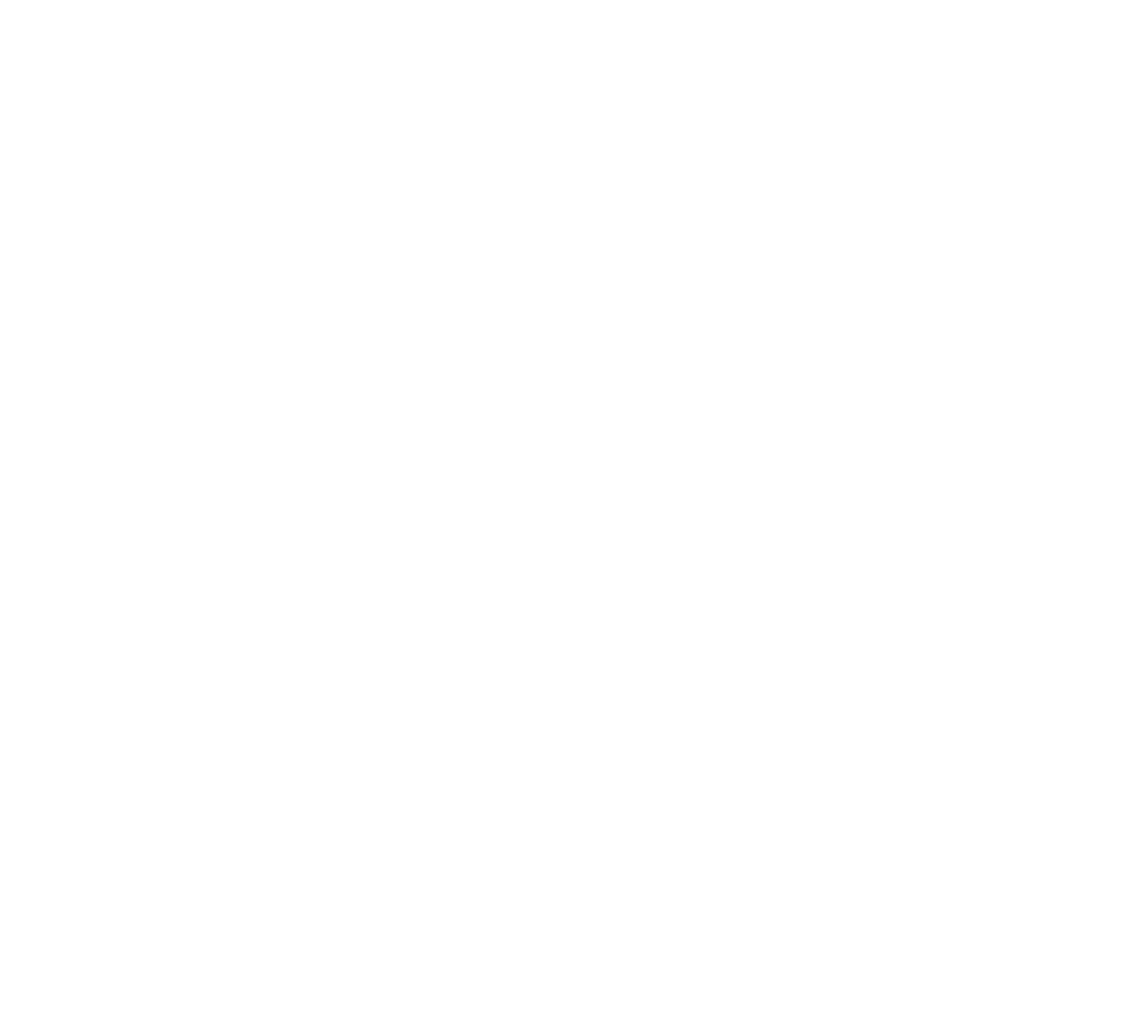
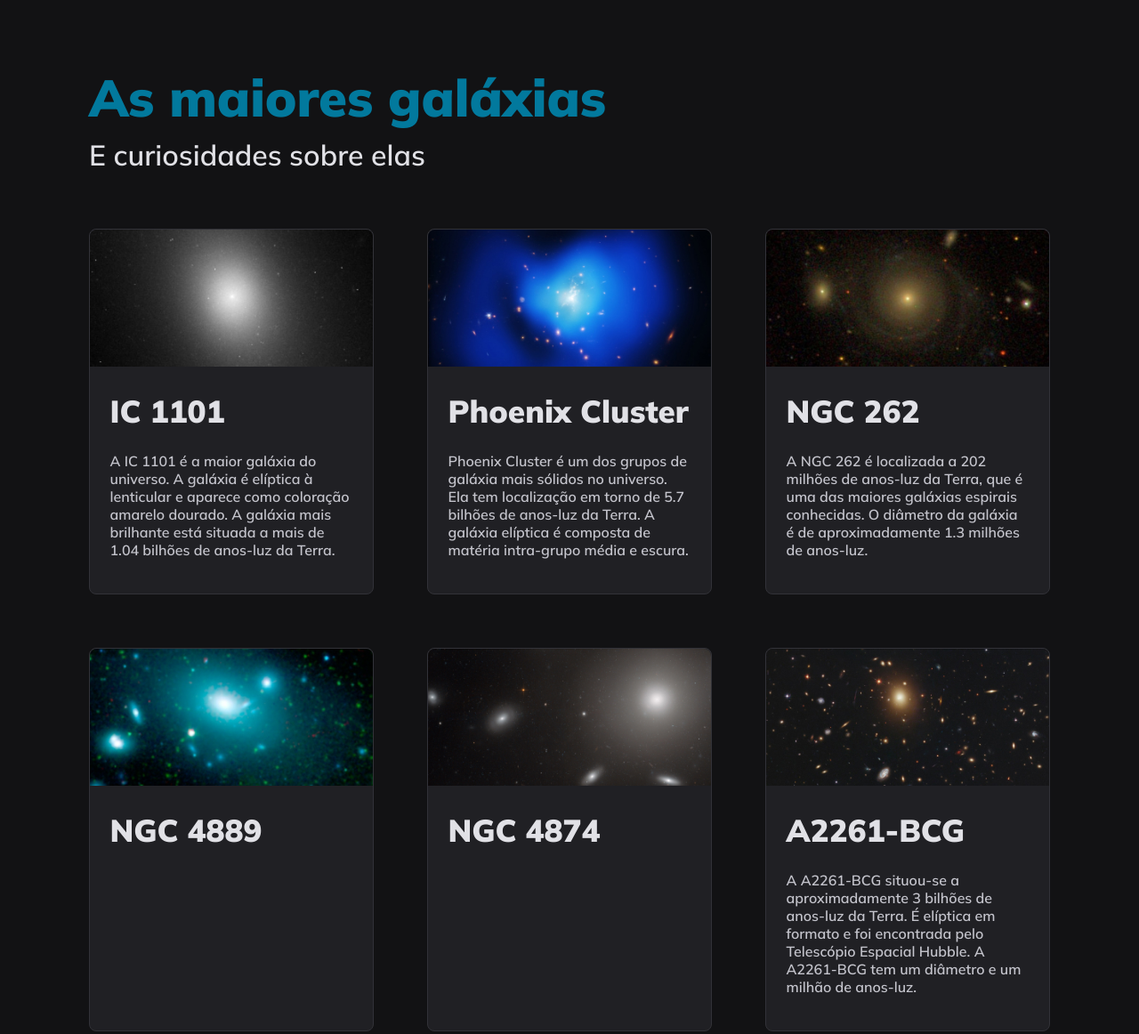
Before and after one commit to fernandoalvesrufino/galaxies, a plain HTML site: page index.html in a window 1280 px wide. Shown: the whole page at 89% size. Before the commit the page ends 800 px from the top, so only its background shows below. Drawn offline with Linux system fonts and the light colour scheme.

Commit message:
building css style

```diff
--- a/index.html
+++ b/index.html
@@ -1,14 +1,73 @@
 <!DOCTYPE html>
 <html lang="pt-br">
   <head>
+    <link rel="preconnect" href="https://fonts.googleapis.com">
+    <link rel="preconnect" href="https://fonts.gstatic.com" crossorigin>
+
     <meta charset="UTF-8">
     <meta name="viewport" content="width=device-width, initial-scale=1.0">
+
+    <link href="https://fonts.googleapis.com/css2?family=Mulish:wght@600;900&display=swap" rel="stylesheet">
 
     <title>Galaxies</title>
 
     <link rel="stylesheet" href="./style.css">
   </head>
   <body>
+    <header>
+      <h1>As maiores galáxias</h1>
+      <p>E curiosidades sobre elas</p>
+    </header>
 
+    <main>
+      <div class="card">
+        <img src="./assets/01.jpg" alt="IC 1101">
+        <div class="content">
+          <h2>IC 1101</h2>
+          <p>A IC 1101 é a maior galáxia do universo. A galáxia é elíptica à lenticular e aparece como coloração amarelo dourado. A galáxia mais brilhante está situada a mais de 1.04 bilhões de anos-luz da Terra. </p>
+        </div>
+      </div>
+
+      <div class="card">
+        <img src="./assets/02.jpg" alt="Phoenix Cluster">
+        <div class="content">
+          <h2>Phoenix Cluster</h2>
+          <p>Phoenix Cluster é um dos grupos de galáxia mais sólidos no universo. Ela tem localização em torno de 5.7 bilhões de anos-luz da Terra. A galáxia elíptica é composta de matéria intra-grupo média e escura.</p>
+        </div>
+      </div>
+
+      <div class="card">
+        <img src="./assets/03.jpg" alt="NGC 262">
+        <div class="content">
+          <h2>NGC 262</h2>
+          <p>A NGC 262 é localizada a 202 milhões de anos-luz da Terra, que é uma das maiores galáxias espirais conhecidas. O diâmetro da galáxia é de aproximadamente 1.3 milhões de anos-luz. </p>
+        </div>
+      </div>
+
+      <div class="card">
+        <img src="./assets/04.jpg" alt="NGC 4889">
+        <div class="content">
+          <h2>NGC 4889</h2>
+
+        </div>
+      </div>
+
+      <div class="card">
+        <img src="./assets/05.jpg" alt="NGC 4874">
+        <div class="content">
+          <h2>NGC 4874</h2>
+
+        </div>
+      </div>
+
+      <div class="card">
+        <img src="./assets/06.jpg" alt="A2261-BCG">
+        <div class="content">
+          <h2>A2261-BCG</h2>
+          <p>A A2261-BCG situou-se a aproximadamente 3 bilhões de anos-luz da Terra. É elíptica em formato e foi encontrada pelo Telescópio Espacial Hubble. A A2261-BCG tem um diâmetro e um milhão de anos-luz.</p>
+        </div>
+      </div>
+
+    </main>
   </body>
 </html>
--- a/style.css
+++ b/style.css
@@ -10,3 +10,67 @@
 :root {
   font-size: 62.5%;
 }
+
+body {
+  font-family: 'Mulish', sans-serif;
+  font-size: 1.6rem;
+  font-weight: 600;
+
+  padding: 7.3rem 10rem;
+
+  background-color: #121214;
+  color: #E1E1E6;
+}
+
+h1 {
+  color: #02799D;
+
+  font-size: 5.8rem;
+  font-weight: 900;
+
+  margin-bottom: .8rem;
+}
+
+header p {
+  font-size: 3.2rem;
+
+  margin-bottom: 6.3rem;
+}
+
+main {
+  display: grid;
+  grid-template-columns: 1fr 1fr 1fr;
+  gap: 6rem;
+}
+
+.card {
+  background-color: #202024;
+  border: 1px solid #323238;
+
+  border-radius: .8rem;
+
+  /* max-width: 36.6rem; */
+}
+
+.card img {
+  margin-bottom: 2.45rem;
+  border-radius: .8rem .8rem 0 0;
+  width: 100%;
+}
+
+.content {
+  padding: 0 2.25rem 3.85rem;
+  max-width: 32rem;
+
+  box-sizing: content-box;
+}
+
+.card h2 {
+  font-size: 3.5rem;
+  font-weight: 900;
+  margin-bottom: 2.4rem;
+}
+
+.card p {
+  color: #C4C4CC;
+}
```
Also changed, not shown: assets/01.jpg (added), assets/02.jpg (added), assets/03.jpg (added), assets/04.jpg (added), assets/05.jpg (added), assets/06.jpg (added).
